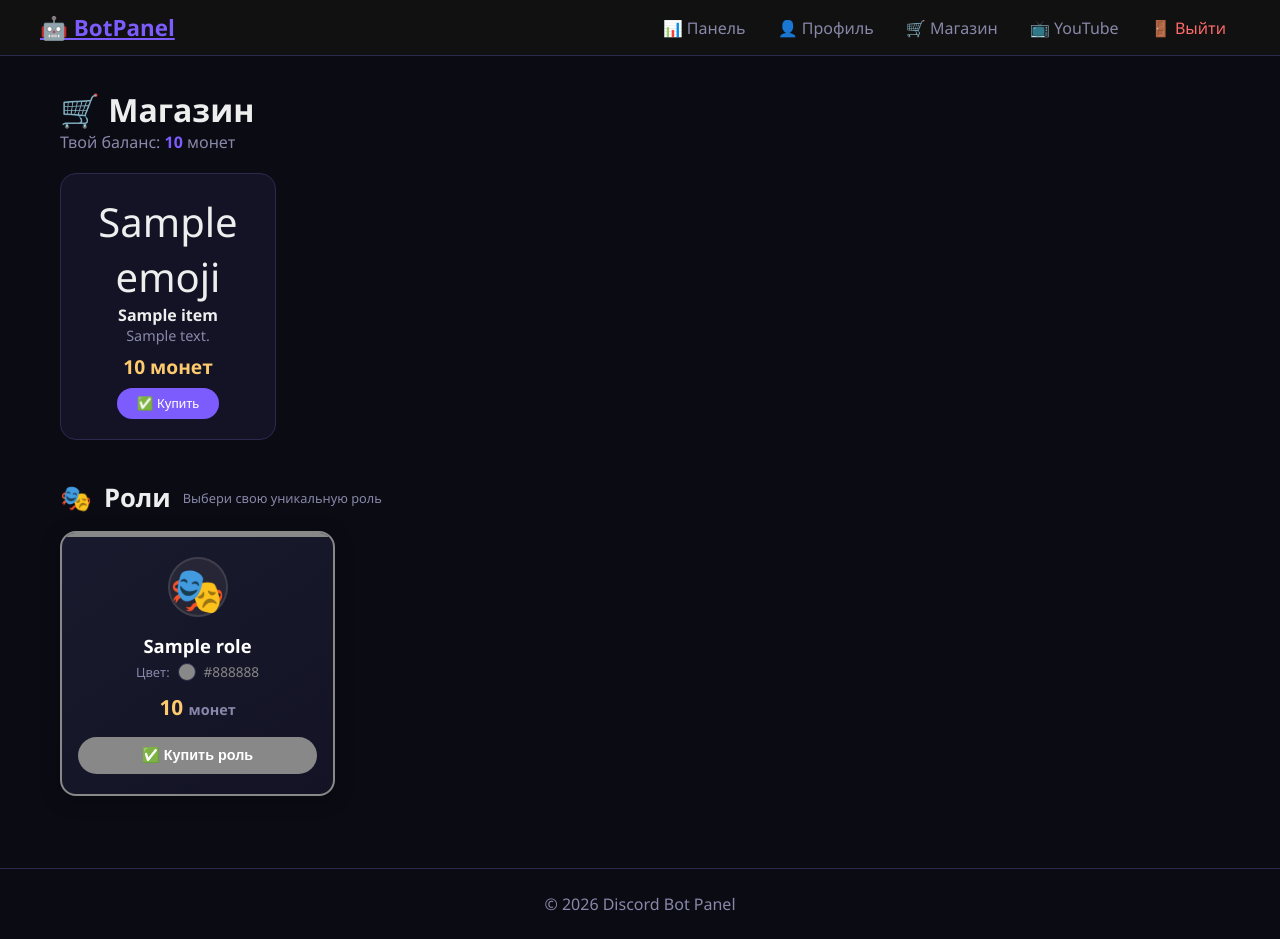
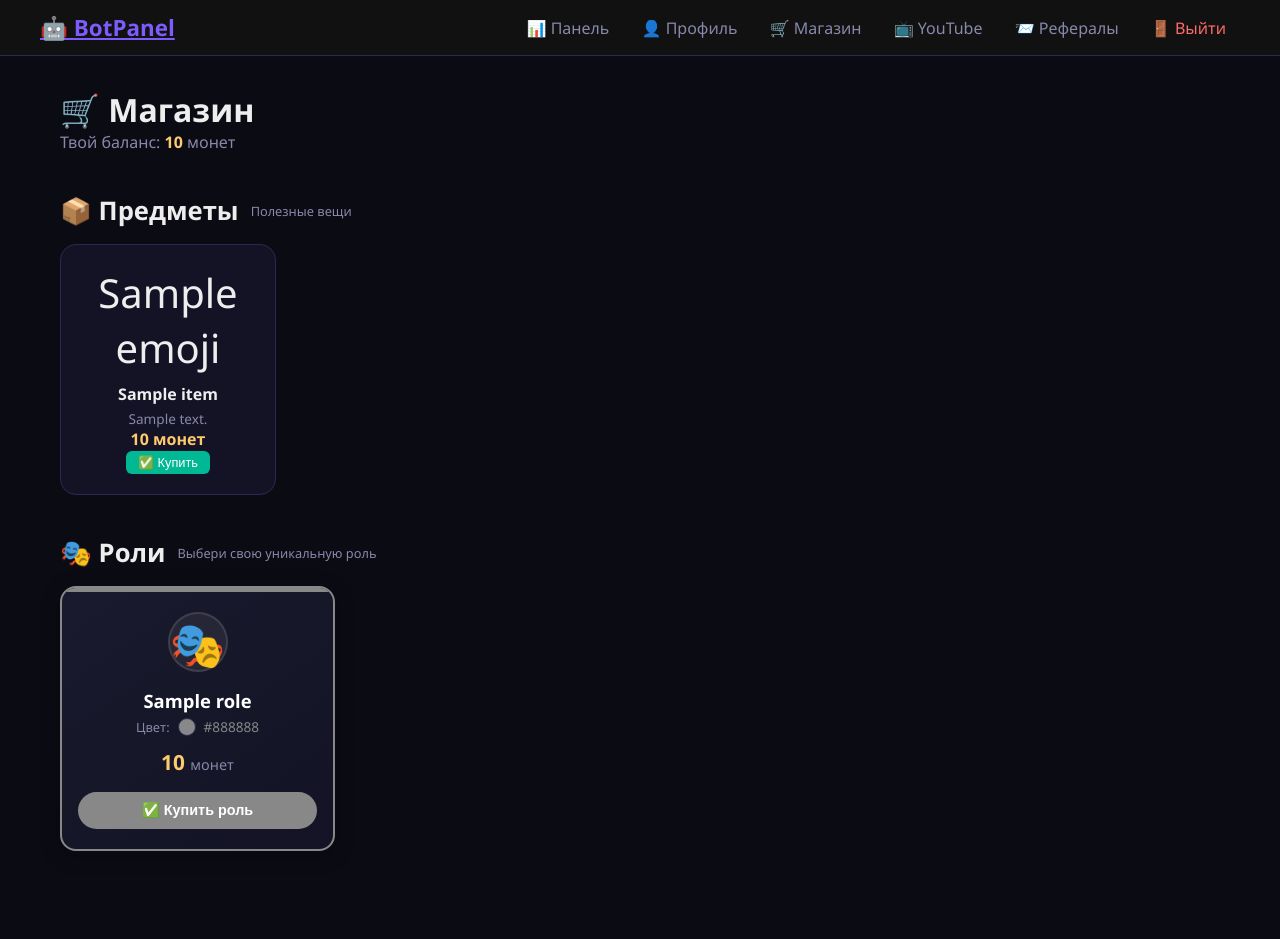
Before and after one commit to Koneko112/Hikigaya-bot-ds, a Node server app: template dashboard/views/shop.ejs in a window 1280 px wide. After the commit the page ends 851 px from the top, so only its background shows below. Run offline with Node 20, Linux system fonts and the light colour scheme; the template is opened without the code that fills it: most values are stand-ins (such as "Sample title", 1, 10 or a date in 2020); some libraries are stand-ins or nearby versions.

Commit message:
Update shop.ejs

```diff
--- a/dashboard/views/shop.ejs
+++ b/dashboard/views/shop.ejs
@@ -3,6 +3,171 @@
 <head>
     <title>Магазин</title>
     <link rel="stylesheet" href="/styles.css">
+    <style>
+        .roles-grid {
+            display: grid;
+            grid-template-columns: repeat(auto-fill, minmax(220px, 1fr));
+            gap: 20px;
+            margin-top: 16px;
+        }
+        .role-card {
+            background: linear-gradient(145deg, #1a1a2e, #131325);
+            border-radius: 16px;
+            padding: 24px 16px 20px;
+            text-align: center;
+            transition: all 0.3s ease;
+            position: relative;
+            overflow: hidden;
+            box-shadow: 0 4px 20px rgba(0,0,0,0.3);
+        }
+        .role-card:hover {
+            transform: translateY(-8px);
+            box-shadow: 0 12px 40px rgba(124, 92, 252, 0.2);
+        }
+        .role-card .accent {
+            position: absolute;
+            top: 0;
+            left: 0;
+            right: 0;
+            height: 4px;
+        }
+        .role-card .icon-wrap {
+            font-size: 2.8rem;
+            display: inline-block;
+            width: 60px;
+            height: 60px;
+            line-height: 60px;
+            border-radius: 50%;
+            margin-bottom: 8px;
+        }
+        .role-card h4 {
+            font-size: 1.15rem;
+            margin: 8px 0 4px;
+            color: #fff;
+            font-weight: 600;
+        }
+        .role-card .color-row {
+            display: flex;
+            justify-content: center;
+            align-items: center;
+            gap: 8px;
+            margin: 4px 0 12px;
+        }
+        .role-card .color-row span {
+            color: #8888aa;
+            font-size: 0.8rem;
+        }
+        .role-card .color-dot {
+            display: inline-block;
+            width: 18px;
+            height: 18px;
+            border-radius: 50%;
+            border: 1px solid #2a2a50;
+        }
+        .role-card .price {
+            font-size: 1.3rem;
+            font-weight: 700;
+            color: #fdcb6e;
+            margin: 8px 0 16px;
+        }
+        .role-card .price small {
+            font-size: 0.9rem;
+            color: #8888aa;
+            font-weight: normal;
+        }
+        .role-card .btn-buy {
+            border: none;
+            padding: 10px 24px;
+            border-radius: 30px;
+            font-weight: 600;
+            font-size: 0.9rem;
+            width: 100%;
+            transition: all 0.3s ease;
+            cursor: pointer;
+        }
+        .role-card .btn-buy:hover:not(:disabled) {
+            transform: scale(1.03);
+        }
+        .role-card .btn-buy:disabled {
+            opacity: 0.5;
+            cursor: not-allowed;
+        }
+        .role-card .owned-badge {
+            background: rgba(0, 184, 148, 0.15);
+            color: #00b894;
+            padding: 4px 12px;
+            border-radius: 20px;
+            font-size: 0.8rem;
+            margin-bottom: 12px;
+            display: inline-block;
+        }
+        .shop-grid {
+            display: grid;
+            grid-template-columns: repeat(auto-fill, minmax(180px, 1fr));
+            gap: 20px;
+            margin-top: 16px;
+        }
+        .shop-item {
+            background: #131325;
+            padding: 20px;
+            border-radius: 16px;
+            border: 1px solid #2a2a50;
+            text-align: center;
+            transition: 0.3s;
+        }
+        .shop-item:hover {
+            border-color: #7c5cfc;
+            transform: scale(1.02);
+        }
+        .shop-item .emoji {
+            font-size: 2.5rem;
+        }
+        .shop-item h4 {
+            margin: 8px 0 4px;
+        }
+        .shop-item .price {
+            color: #fdcb6e;
+            font-weight: 700;
+        }
+        .btn-success {
+            background: #00b894;
+            color: #fff;
+            border: none;
+            padding: 6px 16px;
+            border-radius: 6px;
+            cursor: pointer;
+            transition: 0.3s;
+        }
+        .btn-success:hover:not(:disabled) {
+            background: #00d4aa;
+        }
+        .btn-success:disabled {
+            opacity: 0.5;
+            cursor: not-allowed;
+        }
+        .btn-sm {
+            padding: 4px 12px;
+            font-size: 0.8rem;
+        }
+        .section-title {
+            margin-top: 40px;
+            font-size: 1.6rem;
+            display: flex;
+            align-items: center;
+            gap: 12px;
+        }
+        .section-title small {
+            font-size: 0.8rem;
+            color: #8888aa;
+            font-weight: normal;
+        }
+        .empty-state {
+            grid-column: 1 / -1;
+            text-align: center;
+            color: #8888aa;
+            padding: 40px 0;
+        }
+    </style>
 </head>
 <body>
     <nav class="navbar">
@@ -13,135 +178,84 @@
                 <a href="/profile">👤 Профиль</a>
                 <a href="/shop">🛒 Магазин</a>
                 <a href="/youtube">📺 YouTube</a>
-    <% if (user && user.id === '629216255873908736') { %>
-        <a href="/admin" style="color: #fdcb6e;">⚙️ Админ</a>
-    <% } %>
+                <a href="/referrals">📨 Рефералы</a>
                 <a href="/logout" style="color: #ff6b6b;">🚪 Выйти</a>
             </div>
         </div>
     </nav>
+
     <div class="container">
         <h1>🛒 Магазин</h1>
-        <p style="color: #8888aa;">Твой баланс: <strong style="color: #7c5cfc;"><%= balance %></strong> монет</p>
+        <p style="color: #8888aa; margin-bottom: 20px;">
+            Твой баланс: <strong style="color: #fdcb6e;"><%= balance || 0 %></strong> монет
+        </p>
 
-        <div style="display: grid; grid-template-columns: repeat(auto-fill, minmax(200px, 1fr)); gap: 20px; margin-top: 20px;">
-            <% if (items.length > 0) { %>
+        <!-- ===== ПРЕДМЕТЫ ===== -->
+        <h2 class="section-title">📦 Предметы <small>Полезные вещи</small></h2>
+        <div class="shop-grid">
+            <% if (items && items.length > 0) { %>
                 <% items.forEach(item => { %>
-                    <div style="background: #131325; padding: 20px; border-radius: 16px; border: 1px solid #2a2a50; text-align: center;">
-                        <div style="font-size: 2.5rem;"><%= item.emoji || '🎁' %></div>
+                    <div class="shop-item">
+                        <div class="emoji"><%= item.emoji || '🎁' %></div>
                         <h4><%= item.name %></h4>
-                        <p style="color: #8888aa; font-size: 0.9rem;"><%= item.description || '' %></p>
-                        <div style="font-size: 1.2rem; font-weight: 700; color: #fdcb6e; margin: 8px 0;"><%= item.price %> монет</div>
-                        <form method="POST" action="/api/shop/buy">
+                        <p style="color: #8888aa; font-size: 0.85rem;"><%= item.description || '' %></p>
+                        <p class="price"><%= item.price %> монет</p>
+                        <form method="POST" action="/api/shop/buy" style="background: none; padding: 0; border: none; margin: 0;">
                             <input type="hidden" name="itemId" value="<%= item.id %>">
-                            <button type="submit" style="background: #7c5cfc; color: #fff; border: none; padding: 8px 20px; border-radius: 30px; cursor: pointer;" <%= balance < item.price ? 'disabled' : '' %>>
+                            <button type="submit" class="btn-success btn-sm" <%= balance < item.price ? 'disabled' : '' %>>
                                 <%= balance < item.price ? '❌ Не хватает' : '✅ Купить' %>
                             </button>
                         </form>
                     </div>
                 <% }); %>
             <% } else { %>
-                <p style="color: #8888aa; grid-column: 1 / -1; text-align: center;">📭 Магазин пуст</p>
+                <p class="empty-state">📭 Предметов пока нет</p>
             <% } %>
         </div>
+
         <!-- ===== РОЛИ ===== -->
-<h2 style="margin-top: 40px; font-size: 1.6rem; display: flex; align-items: center; gap: 12px;">
-    <span>🎭</span> Роли
-    <span style="font-size: 0.8rem; color: #8888aa; font-weight: normal;">Выбери свою уникальную роль</span>
-</h2>
-
-<div class="roles-grid" style="display: grid; grid-template-columns: repeat(auto-fill, minmax(220px, 1fr)); gap: 20px; margin-top: 16px;">
+        <h2 class="section-title">🎭 Роли <small>Выбери свою уникальную роль</small></h2>
+        <div class="roles-grid">
             <% if (roles && roles.length > 0) { %>
                 <% roles.forEach(role => { %>
-            <div class="role-card" style="
-                background: linear-gradient(145deg, #1a1a2e, #131325);
-                border-radius: 16px;
-                border: 2px solid <%= role.color || '#2a2a50' %>;
-                padding: 24px 16px 20px;
-                text-align: center;
-                transition: all 0.3s ease;
-                position: relative;
-                overflow: hidden;
-                box-shadow: 0 4px 20px rgba(0,0,0,0.3);
-                cursor: default;
-            "
-            onmouseenter="this.style.transform='translateY(-8px)'; this.style.boxShadow='0 12px 40px rgba(124,92,252,0.2)'; this.style.borderColor='#7c5cfc'"
-            onmouseleave="this.style.transform='translateY(0)'; this.style.boxShadow='0 4px 20px rgba(0,0,0,0.3)'; this.style.borderColor='<%= role.color || '#2a2a50' %>'">
+                    <div class="role-card" style="border: 2px solid <%= role.color || '#2a2a50' %>;">
+                        <div class="accent" style="background: <%= role.color || '#7c5cfc' %>;"></div>
 
-                <!-- Цветной акцент сверху -->
-                <div style="position: absolute; top: 0; left: 0; right: 0; height: 4px; background: <%= role.color || '#7c5cfc' %>;"></div>
+                        <div class="icon-wrap" style="background: <%= role.color || '#7c5cfc' %>20; border: 2px solid <%= role.color || '#7c5cfc' %>40;">
+                            🎭
+                        </div>
 
-                <!-- Иконка роли -->
-                <div style="
-                    font-size: 2.8rem;
-                    margin-bottom: 8px;
-                    display: inline-block;
-                    width: 60px;
-                    height: 60px;
-                    line-height: 60px;
-                    border-radius: 50%;
-                    background: <%= role.color || '#7c5cfc' %>20;
-                    border: 2px solid <%= role.color || '#7c5cfc' %>40;
-                ">🎭</div>
+                        <h4><%= role.name %></h4>
 
-                <!-- Название -->
-                <h4 style="font-size: 1.15rem; margin: 8px 0 4px; color: #fff; font-weight: 600;">
-                    <%= role.name %>
-                </h4>
-
-                <!-- Цвет -->
-                <div style="display: flex; justify-content: center; align-items: center; gap: 8px; margin: 4px 0 12px;">
-                    <span style="color: #8888aa; font-size: 0.8rem;">Цвет:</span>
-                    <span style="display: inline-block; width: 18px; height: 18px; border-radius: 50%; background: <%= role.color || '#99aab5' %>; border: 1px solid #2a2a50;"></span>
+                        <div class="color-row">
+                            <span>Цвет:</span>
+                            <span class="color-dot" style="background: <%= role.color || '#99aab5' %>;"></span>
                             <span style="color: <%= role.color || '#99aab5' %>; font-weight: 500; font-size: 0.85rem;"><%= role.color || 'Белый' %></span>
                         </div>
 
-                <!-- Цена -->
-                <div style="font-size: 1.3rem; font-weight: 700; color: #fdcb6e; margin: 8px 0 16px;">
-                    <%= role.price %> <span style="font-size: 0.9rem; color: #8888aa;">монет</span>
+                        <div class="price">
+                            <%= role.price %> <small>монет</small>
                         </div>
 
-                <!-- Кнопка покупки -->
+                        <% if (userRoles && userRoles.includes(role.id)) { %>
+                            <div class="owned-badge">✅ Уже есть</div>
+                        <% } else { %>
                             <form method="POST" action="/api/shop/buy-role" style="background: none; padding: 0; border: none; margin: 0;">
                                 <input type="hidden" name="roleId" value="<%= role.id %>">
-                    <button type="submit"
-                        style="
-                            background: <%= balance < role.price ? '#2a2a4a' : role.color || '#7c5cfc' %>;
-                            color: <%= balance < role.price ? '#8888aa' : '#fff' %>;
-                            border: none;
-                            padding: 10px 24px;
-                            border-radius: 30px;
-                            font-weight: 600;
-                            font-size: 0.9rem;
-                            cursor: <%= balance < role.price ? 'not-allowed' : 'pointer' %>;
-                            transition: all 0.3s ease;
-                            width: 100%;
-                            opacity: <%= balance < role.price ? '0.5' : '1' %>;
-                        "
-                        <%= balance < role.price ? 'disabled' : '' %>
-                        onmouseenter="if (!this.disabled) { this.style.transform='scale(1.03)'; this.style.boxShadow='0 0 30px <%= role.color || '#7c5cfc' %>40'; }"
-                        onmouseleave="if (!this.disabled) { this.style.transform='scale(1)'; this.style.boxShadow='none'; }"
-                    >
+                                <button type="submit" class="btn-buy"
+                                    style="background: <%= balance < role.price ? '#2a2a4a' : role.color || '#7c5cfc' %>;
+                                           color: <%= balance < role.price ? '#8888aa' : '#fff' %>;"
+                                    <%= balance < role.price ? 'disabled' : '' %>>
                                     <%= balance < role.price ? '❌ Не хватает' : '✅ Купить роль' %>
                                 </button>
                             </form>
-
-                <!-- Статус (если роль уже есть) -->
-                <%
-                // Проверка, есть ли у пользователя эта роль
-                // Это нужно будет передать из сервера
-                %>
+                        <% } %>
                     </div>
                 <% }); %>
             <% } else { %>
-        <p style="grid-column: 1 / -1; text-align: center; color: var(--text-secondary); padding: 40px 0;">
-            📭 Ролей пока нет в магазине
-        </p>
+                <p class="empty-state">📭 Ролей пока нет в магазине</p>
             <% } %>
         </div>
     </div>
-    <footer class="footer">
-        © <%= new Date().getFullYear() %> Discord Bot Panel
-    </footer>
 </body>
 </html>
```
Lines whose indentation alone changed are shown as unchanged.
